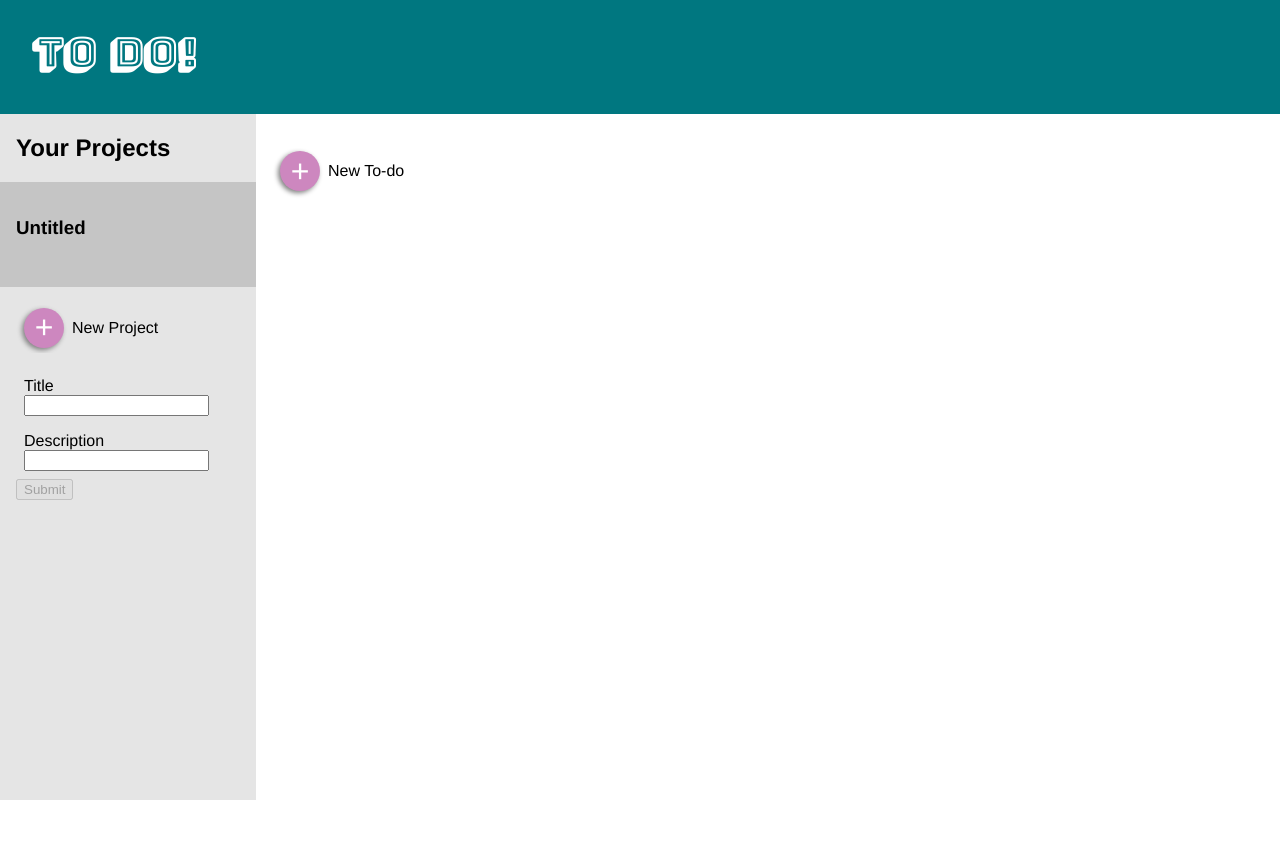
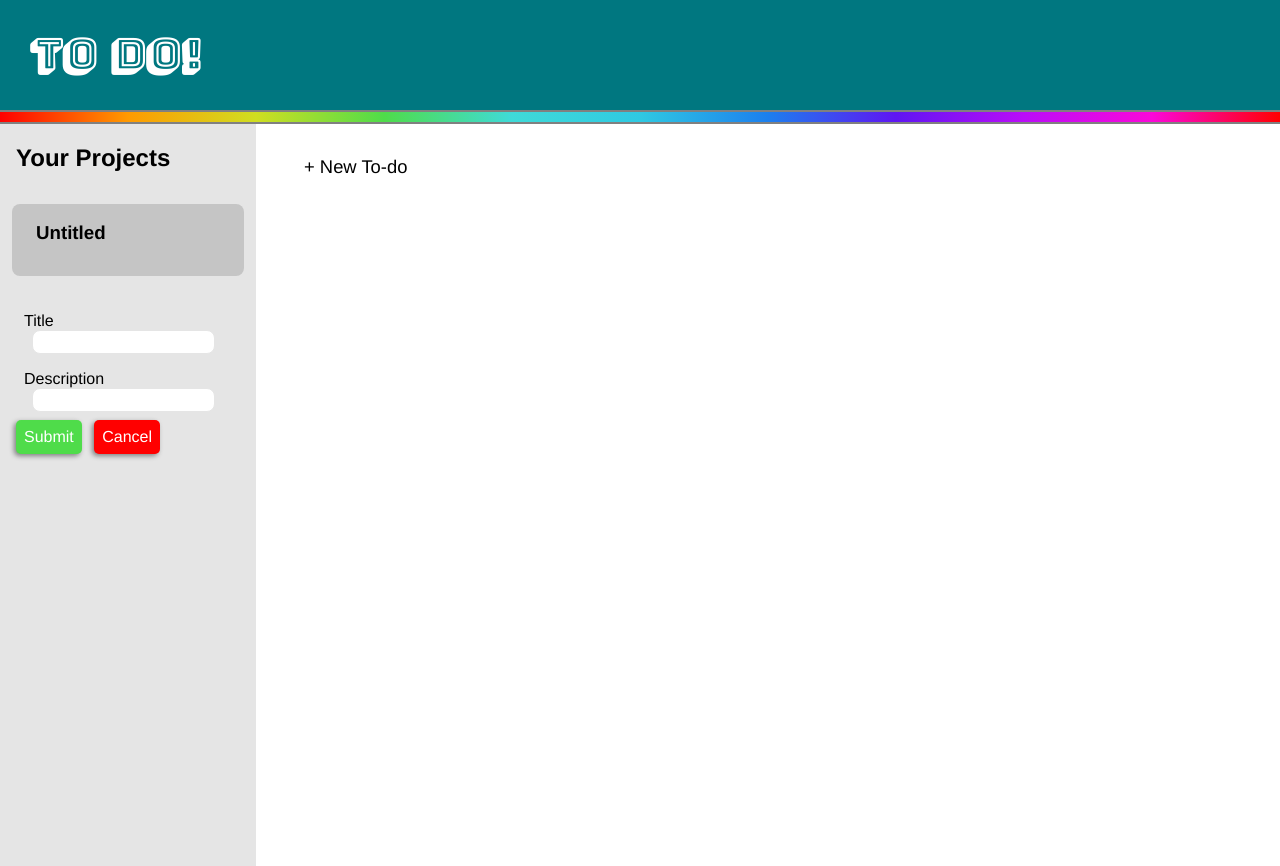
Before and after one commit to hametm/to-do-list, a website built with webpack: page dist/index.html in a window 1280 px wide. Both pictures are taken after a click on the element "+ New Project". Before the commit the page ends 800 px from the top, so only its background shows below. Built offline with nearby package versions, Linux system fonts and the light colour scheme.

Commit message:
Improve UI

```diff
--- a/src/DOM.js
+++ b/src/DOM.js
@@ -8,6 +8,7 @@ const render = (() => {
     const description = document.getElementById("description");
     const projectTitle = document.getElementById("projectTitle");
     const projectList = document.getElementById("projectList");
+    const projectCancelBtn = document.getElementById("projectCancelBtn");
 
     const todoBtn = document.getElementById("todoBtn");
     const todoForm = document.getElementById("todoForm");
@@ -18,10 +19,9 @@ const render = (() => {
     let priority = "";
     const selectedProject = document.getElementById("projectSelect");
     const todoList = document.getElementById("todoList");
+    const todoCancelBtn = document.getElementById("todoCancelBtn");
 
     createDefaultProject();
-    toggleDisabledButton(projectTitle, projectSubmitBtn);
-    toggleDisabledButton(title, todoSubmitBtn);
 
 
     function createDefaultProject() {
@@ -210,6 +210,8 @@ const render = (() => {
 
     todoBtn.onclick = () => {
         toggleHidden(todoForm);
+        toggleHidden(todoBtn);
+        toggleDisabledButton(title, todoSubmitBtn);
     }
 
     todoSubmitBtn.onclick = () => {
@@ -221,6 +223,7 @@ const render = (() => {
         todoForm.reset();
         todoList.innerHTML = "";
         createTodoContainer(newTodo);
+        toggleHidden(todoBtn);
 
     }
 
@@ -237,6 +240,7 @@ const render = (() => {
     projectBtn.onclick = () => {
         toggleHidden(projectForm);
         toggleHidden(projectBtn);
+        toggleDisabledButton(projectTitle, projectSubmitBtn);
     }
 
     projectSubmitBtn.onclick = () => {
@@ -249,7 +253,16 @@ const render = (() => {
         hideElement(projectForm);
         projectForm.reset();
         toggleHidden(projectBtn);
+    }
 
+    todoCancelBtn.onclick = () => {
+        toggleHidden(todoForm);
+        toggleHidden(todoBtn);
+    }
+
+    projectCancelBtn.onclick = () => {
+        toggleHidden(projectForm);
+        toggleHidden(projectBtn);
     }
 
 })();
--- a/src/style.css
+++ b/src/style.css
@@ -17,7 +17,23 @@ body {
 header {
     background-color: rgb(0, 119, 128);
     display: flex;
-    padding-left: 2rem;
+    flex-direction: column;
+}
+
+h1 {
+    font-family: 'Bungee Shade', cursive;
+    color: white;
+    font-size: 2.6rem;
+    margin-left: 30px;
+}
+
+#rainbow {
+    height: 10px;
+    background: linear-gradient(90deg, rgba(255,0,0,1) 0%, rgba(255,154,0,1) 10%, rgba(208,222,33,1) 20%,
+    rgba(79,220,74,1) 30%, rgba(63,218,216,1) 40%, rgba(47,201,226,1) 50%, rgba(28,127,238,1) 60%,
+    rgba(95,21,242,1) 70%, rgba(186,12,248,1) 80%, rgba(251,7,217,1) 90%, rgba(255,0,0,1) 100%);
+    border-top: 2px solid grey;
+    border-bottom: 2px solid grey;
 }
 
 main {
@@ -30,6 +46,10 @@ main {
     display: flex;
     flex-direction: column;
 
+}
+
+.formSelector p {
+    font-size: 1.15rem;
 }
 
 #projects h2 {
@@ -51,12 +71,6 @@ main {
     margin-bottom: 0px;
 }
 
-h1 {
-    font-family: 'Bungee Shade', cursive;
-    color: white;
-    font-size: 2.5rem;
-}
-
 .side {
     display: flex;
     flex-direction: column;
@@ -70,32 +84,60 @@ h1 {
     display: none;
 }
 
-button {
+button, input[type=button] {
     background-color: rgb(205, 135, 191);
     border: none;
     box-shadow: -2px 2px 5px grey;
-    padding: 5px;
+    padding: 8px;
     border-radius: 5px;
     color: white;
     font-family: 'Franklin Gothic Medium', 'Arial Narrow', Arial, sans-serif;
     font-size: 1rem;
 }
 
-button:hover {
+button:hover, input[type=button]:hover {
     cursor: pointer;
     background-color: rgb(172, 110, 160);
 }
 
-button:active {
+button:active, input[type=button]:active {
     transform: translate(2px, 2px);
+}
+
+.cancelBtn {
+    background-color: rgba(255,0,0,1) !important;
+    margin-left: .5rem;
+}
+
+.cancelBtn:hover {
+    background-color: rgb(177, 16, 16) !important;
+}
+
+.submitBtn {
+    background-color: rgba(79,220,74,1) !important;
+}
+
+.submitBtn:disabled:hover {
+    background-color: rgba(79,220,74,1) !important;
+    cursor: default;
+}
+
+.submitBtn:hover {
+    background-color: rgb(30, 162, 30) !important;
 }
 
 .projectContainer {
     display: flex;
     flex-direction: column;
     justify-content: center;
-    margin: 0;
-    padding: 1rem;
+    margin: .75rem;
+    padding-left: 1.5rem;
+    border-radius: 8px;
+}
+
+.projectContainer:hover {
+    cursor: pointer;
+    background-color: var(--dark-grey);
 }
 
 .selectedContainer {
@@ -109,8 +151,8 @@ button:active {
     justify-content: space-between;
     align-items: center;
     height: 30px;
-    border-bottom: 1px solid var(--dark-grey);
     margin: .5rem 1rem;
+    border-radius: 8px;
 }
 
 .todoBtnContainer {
@@ -130,38 +172,38 @@ form {
     background-color: var(--light-grey);
 }
 
+select, option {
+    font-family: 'Franklin Gothic Medium', 'Arial Narrow', Arial, sans-serif;
+    font-size: .9rem;
+}
+
+input[type=text], input[type=date] {
+    border-radius: 8px;
+    border: 1px solid var(--light-grey);
+    height: 20px;
+    margin-left: .5rem;
+}
+
 .formSelector {
-    display: flex;
-    gap: .5rem;
-    align-items: center;
-    margin-left: 1.5rem;
+    margin-left: 2rem;
     margin-top: 1rem;
+}
+
+.formSelector p {
+    margin: 0;
+}
+
+#todoBtn p {
+    margin-left: 1rem;
 }
 
 .formSelector:hover {
     cursor: pointer;
+    color: rgb(119, 119, 119);
 }
 
 .formSection {
     padding: .5rem;
-}
-
-.plusBtn {
-    border-radius: 50%;
-    height: 40px;
-    width: 40px;
-    display: flex;
-    justify-content: center;
-    align-items: center;
-    font-size: 2rem;
-}
-
-.plusBtn:hover {
-    background-color: rgb(205, 135, 191);
-}
-
-.plusBtn:active {
-    transform: none;
 }
 
 h3 {
@@ -171,7 +213,8 @@ h3 {
 .todoDetails {
     background-color: var(--light-grey);
     padding: 1rem;
-    border-bottom: var(--dark-grey);
+    margin: -.5rem 1rem 0rem 1rem;
+    border-top: 1px solid var(--dark-grey);
 }
 
 h5 {
@@ -186,5 +229,9 @@ h5 {
 }
 
 .deleteBtn {
-    background-color: rgb(198, 2, 2);
+    background-color: rgba(255,0,0,1);
 }
+
+.deleteBtn:hover {
+    background-color: rgb(177, 16, 16);
+}
```
Also changed, not shown: dist/index.html, dist/main.js.
